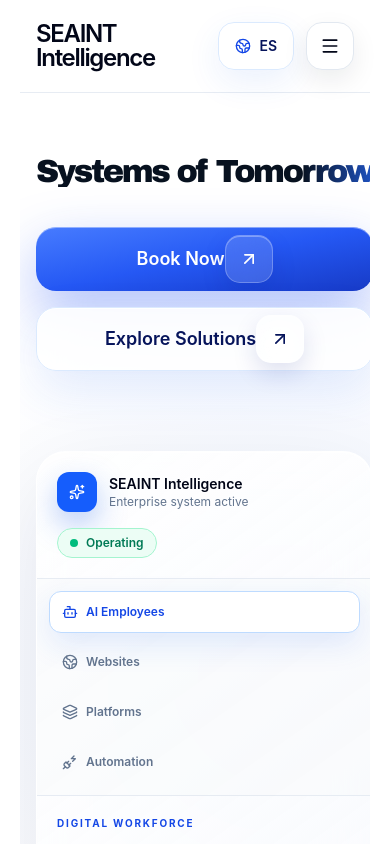
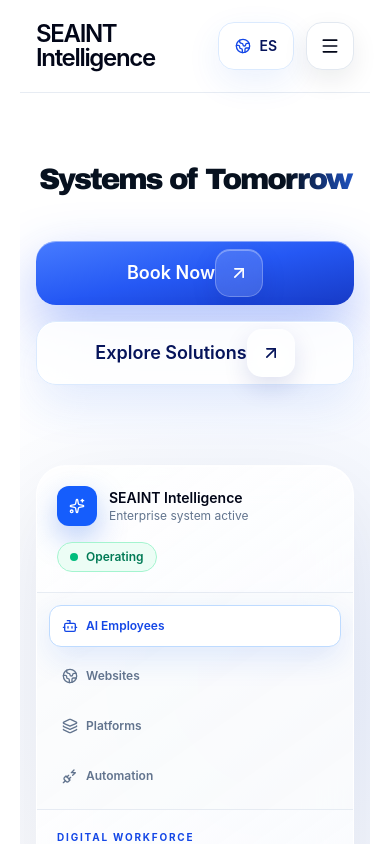
Before and after one commit to seaintCO/seaintintelligence-, a Next.js app: page / in a window 390 px wide. Shown: the top 844 px of the page. Built offline with nearby package versions, Linux system fonts and the light colour scheme.

Commit message:
Fix SEAINT mobile headline typography and button consistency

```diff
--- a/app/globals.css
+++ b/app/globals.css
@@ -646,3 +646,183 @@
     display: none;
   }
 }
+
+/* =========================================================
+   SEAINT FINAL HEADLINE + BUTTON CONSISTENCY FIX
+   ========================================================= */
+
+/* Homepage headline:
+   one line, centered, non-italic, never clipped */
+.systems-tomorrow-headline {
+  display: block;
+  width: 100%;
+  max-width: 100%;
+  overflow: visible;
+
+  margin-right: auto;
+  margin-left: auto;
+  padding-right: 2px;
+  padding-left: 2px;
+
+  font-family:
+    "Arial Black",
+    "Helvetica Neue",
+    Arial,
+    sans-serif !important;
+
+  font-size: clamp(1.75rem, 7.7vw, 5.75rem) !important;
+  font-style: normal !important;
+  font-weight: 800 !important;
+  line-height: 1 !important;
+  letter-spacing: -0.065em !important;
+
+  text-align: center !important;
+  white-space: nowrap !important;
+
+  opacity: 1 !important;
+  filter: none !important;
+  transform: none !important;
+}
+
+/* Prevent child spans from restoring serif or italic styles */
+.systems-tomorrow-headline,
+.systems-tomorrow-headline span,
+.systems-tomorrow-headline em,
+.systems-tomorrow-headline strong {
+  font-family:
+    "Arial Black",
+    "Helvetica Neue",
+    Arial,
+    sans-serif !important;
+
+  font-style: normal !important;
+  font-weight: 800 !important;
+  line-height: inherit !important;
+}
+
+/* Inner-page headings now match the clean SaaS homepage direction */
+.enterprise-page-headline,
+.enterprise-page-headline *,
+.enterprise-page-headline span,
+.enterprise-page-headline em,
+.enterprise-page-headline strong {
+  font-family:
+    "Arial Black",
+    "Helvetica Neue",
+    Arial,
+    sans-serif !important;
+
+  font-style: normal !important;
+  font-weight: 800 !important;
+  line-height: 0.98 !important;
+  letter-spacing: -0.065em !important;
+}
+
+.enterprise-page-headline {
+  max-width: 980px;
+  text-wrap: balance;
+}
+
+/* Remove accidental italic styling from highlighted words */
+.enterprise-page-headline .italic,
+.systems-tomorrow-headline .italic {
+  font-style: normal !important;
+}
+
+/* Make home and inner-page primary buttons identical */
+.hero-primary-button,
+.page-hero-primary-button {
+  width: 100%;
+
+  border: 1px solid rgba(255, 255, 255, 0.28) !important;
+
+  background:
+    radial-gradient(
+      circle at 22% 0%,
+      rgba(255, 255, 255, 0.48),
+      transparent 35%
+    ),
+    linear-gradient(
+      135deg,
+      #5d8cff 0%,
+      #3268ff 28%,
+      #2454f4 58%,
+      #173ac6 100%
+    ) !important;
+
+  box-shadow:
+    inset 0 1px 0 rgba(255, 255, 255, 0.66),
+    inset 0 -1px 0 rgba(0, 20, 120, 0.22),
+    inset 0 -13px 25px rgba(0, 34, 160, 0.14),
+    0 14px 30px rgba(37, 84, 244, 0.22),
+    0 27px 68px rgba(37, 84, 244, 0.36),
+    0 0 55px rgba(72, 118, 255, 0.2) !important;
+}
+
+.hero-primary-button:hover,
+.page-hero-primary-button:hover {
+  box-shadow:
+    inset 0 1px 0 rgba(255, 255, 255, 0.78),
+    inset 0 -1px 0 rgba(0, 20, 120, 0.2),
+    inset 0 -15px 30px rgba(0, 34, 160, 0.12),
+    0 16px 34px rgba(37, 84, 244, 0.26),
+    0 34px 86px rgba(37, 84, 244, 0.44),
+    0 0 76px rgba(72, 118, 255, 0.28) !important;
+}
+
+/* Secondary homepage button alignment */
+.hero-secondary-button {
+  width: 100%;
+}
+
+/* Keep icons centered and consistent */
+.hero-primary-button .seaint-btn-icon,
+.hero-secondary-button .seaint-btn-icon,
+.page-hero-primary-button .seaint-btn-icon {
+  margin-left: auto;
+}
+
+/* Mobile corrections */
+@media (max-width: 639px) {
+  .systems-tomorrow-headline {
+    font-size: clamp(1.72rem, 7.55vw, 2.35rem) !important;
+    letter-spacing: -0.072em !important;
+  }
+
+  .enterprise-page-headline {
+    font-size: clamp(2.45rem, 12vw, 4.3rem) !important;
+    line-height: 0.97 !important;
+    letter-spacing: -0.07em !important;
+  }
+
+  .hero-primary-button,
+  .hero-secondary-button {
+    min-height: 70px !important;
+  }
+
+  .page-hero-primary-button {
+    width: 100%;
+    max-width: 420px;
+    min-height: 66px !important;
+  }
+
+  .hero-primary-button .seaint-btn-icon,
+  .hero-secondary-button .seaint-btn-icon,
+  .page-hero-primary-button .seaint-btn-icon {
+    height: 52px;
+    width: 52px;
+    margin-left: auto;
+  }
+}
+
+/* Desktop homepage alignment */
+@media (min-width: 1024px) {
+  .systems-tomorrow-headline {
+    font-size: clamp(3rem, 4.7vw, 5.75rem) !important;
+    text-align: left !important;
+  }
+
+  .page-hero-primary-button {
+    width: fit-content;
+  }
+}
--- a/components/PageHero.tsx
+++ b/components/PageHero.tsx
@@ -40,7 +40,7 @@
               {es ? eyebrow.es : eyebrow.en}
             </p>
 
-            <h1 className="mt-7 text-5xl font-semibold leading-[0.98] tracking-[-0.06em] text-slate-950 sm:text-6xl lg:text-7xl">
+            <h1 className="mt-7 text-5xl font-semibold leading-[0.98] tracking-[-0.06em] text-slate-950 sm:text-6xl lg:text-7xl enterprise-page-headline">
               {es ? title.es : title.en}{" "}
               <span className="text-blue-700">
                 {es ? highlight.es : highlight.en}
@@ -53,11 +53,11 @@
 
             <a
               href="/consultation"
-              className="holo-primary mt-10 inline-flex h-14 items-center justify-center rounded-[18px] pl-7 pr-3 font-semibold text-white"
+              className="seaint-btn seaint-btn-primary page-hero-primary-button"
             >
               <span>{es ? "Reservar consulta" : "Book consultation"}</span>
 
-              <span className="ml-4 inline-flex h-11 w-11 items-center justify-center rounded-[14px] border border-white/20 bg-white/20">
+              <span className="seaint-btn-icon">
                 <ArrowUpRight className="h-5 w-5" />
               </span>
             </a>
```
Also changed, not shown: components/Hero.tsx (line endings or trailing spaces).
